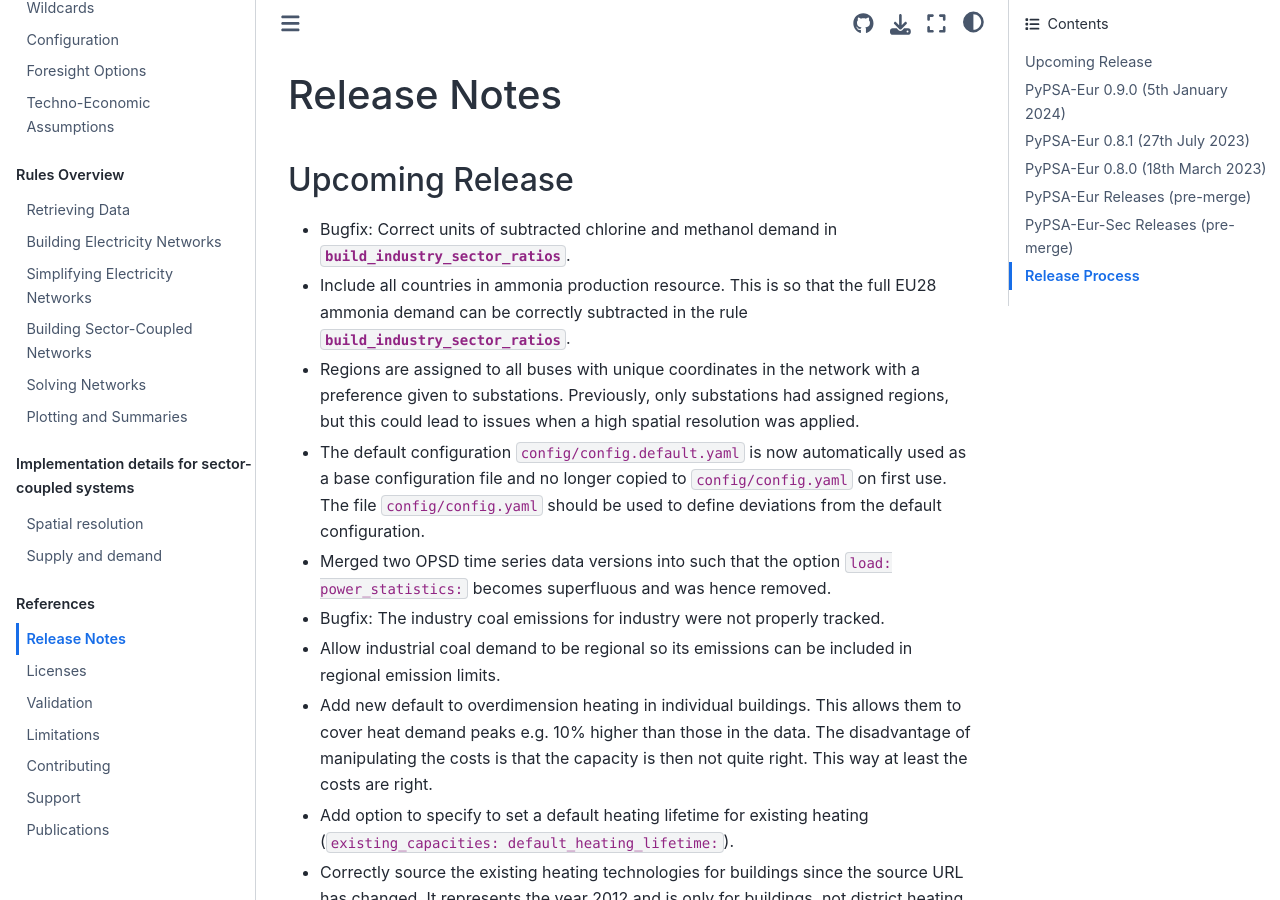
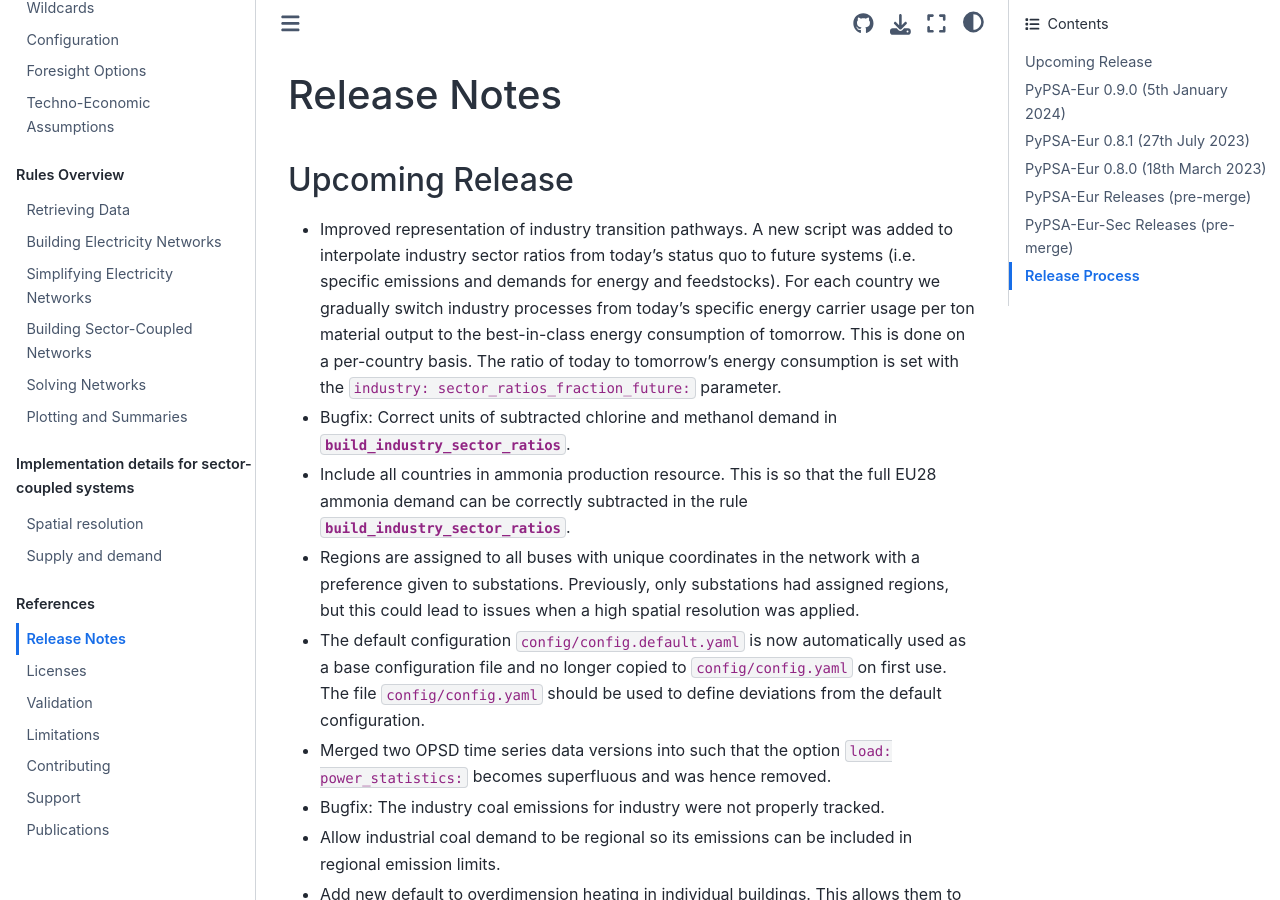
Before and after one commit to open-energy-transition/clean-firm-techs-eu, a Sphinx documentation site: the page built from doc/release_notes.rst, in a window 1280 px wide and 900 px high. Built offline with Sphinx 7.4.7 and the Sphinx Book theme 1.1.4, drawn with Linux system fonts in a browser that asks for light colours.

Commit message:
add release note, simplify build_industry_sector_ratios_intermediate script

```diff
--- a/doc/configtables/industry.csv
+++ b/doc/configtables/industry.csv
@@ -17,6 +17,8 @@ HVC_primary_fraction,--,float,The fraction of high value chemicals (HVC) produce
 HVC_mechanical_recycling _fraction,--,float,The fraction of high value chemicals (HVC) produced using mechanical recycling
 HVC_chemical_recycling _fraction,--,float,The fraction of high value chemicals (HVC) produced using chemical recycling
 ,,,
+sector_ratios_fraction_future,--,Dictionary with planning horizons as keys.,The fraction of total progress in fuel and process switching achieved in the industry sector.
+basic_chemicals_without_NH3_production_today,Mt/a,float,"The amount of basic chemicals produced without ammonia (= 86 Mtethylene-equiv - 17 MtNH3)."
 HVC_production_today,MtHVC/a,float,"The amount of high value chemicals (HVC) produced. This includes ethylene, propylene and BTX. From `DECHEMA (2017) <https://dechema.de/dechema_media/Downloads/Positionspapiere/Technology_study_Low_carbon_energy_and_feedstock_for_the_European_chemical_industry-p-20002750.pdf>`_, Figure 16, page 107"
 Mwh_elec_per_tHVC _mechanical_recycling,MWh/tHVC,float,"The energy amount of electricity needed to produce a ton of high value chemical (HVC) using mechanical recycling. From SI of `Meys et al (2020) <https://doi.org/10.1016/j.resconrec.2020.105010>`_, Table S5, for HDPE, PP, PS, PET. LDPE would be 0.756."
 Mwh_elec_per_tHVC _chemical_recycling,MWh/tHVC,float,"The energy amount of electricity needed to produce a ton of high value chemical (HVC) using chemical recycling. The default value is based on pyrolysis and electric steam cracking. From `Material Economics (2019) <https://materialeconomics.com/latest-updates/industrial-transformation-2050>`_, page 125"
--- a/doc/release_notes.rst
+++ b/doc/release_notes.rst
@@ -9,6 +9,15 @@ Release Notes
 
 Upcoming Release
 ================
+
+* Improved representation of industry transition pathways. A new script was
+  added to interpolate industry sector ratios from today's status quo to future
+  systems (i.e. specific emissions and demands for energy and feedstocks). For
+  each country we gradually switch industry processes from today's specific
+  energy carrier usage per ton material output to the best-in-class energy
+  consumption of tomorrow. This is done on a per-country basis. The ratio of
+  today to tomorrow's energy consumption is set with the ``industry:
+  sector_ratios_fraction_future:`` parameter.
 
 * Bugfix: Correct units of subtracted chlorine and methanol demand in
   :mod:`build_industry_sector_ratios`.
```
Also changed, not shown: 1 other file.
